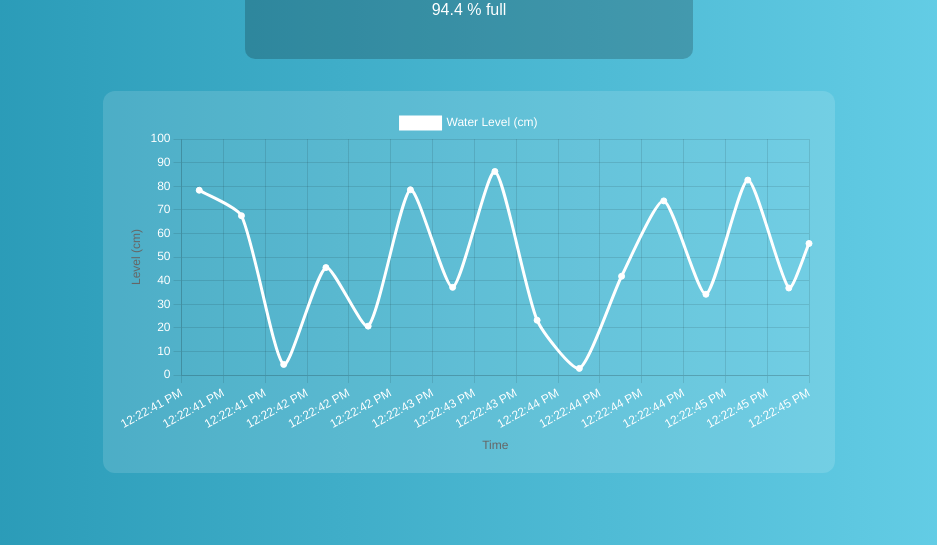
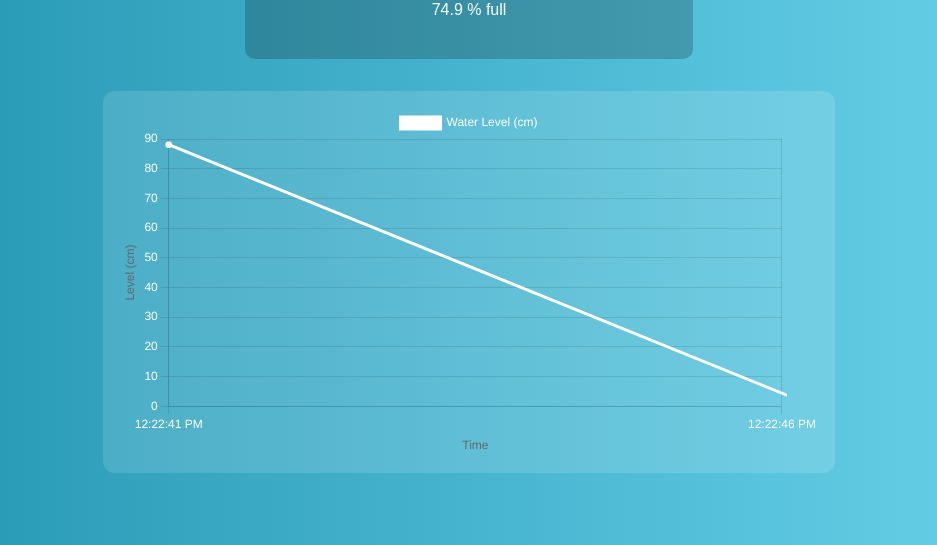
Before and after one commit to movin980/smart-water-tank-webserver, a plain HTML site: page index.html in a window 1280 px wide. Shown: the part 371-916 px from the top of the page, without its empty margins (171-1108 px from the left). Drawn offline with nearby package versions, Linux system fonts and the light colour scheme.

Commit message:
Update index.html

```diff
--- a/index.html
+++ b/index.html
@@ -134,8 +134,8 @@
       }
     }
 
-    // Fetch every 300,000 milliseconds
-    setInterval(fetchWaterLevel, 300,000);
+    // Fetch every 5 seconds
+    setInterval(fetchWaterLevel, 5000);
     window.onload = fetchWaterLevel;
   </script>
 
```
